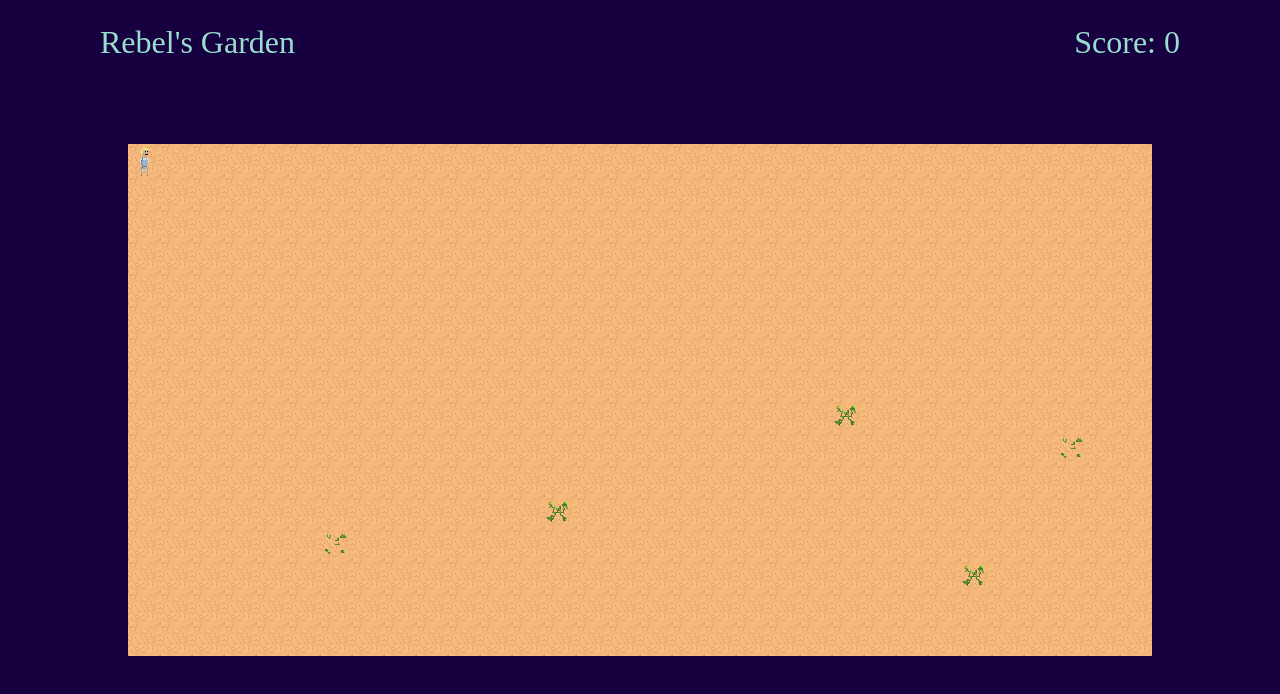
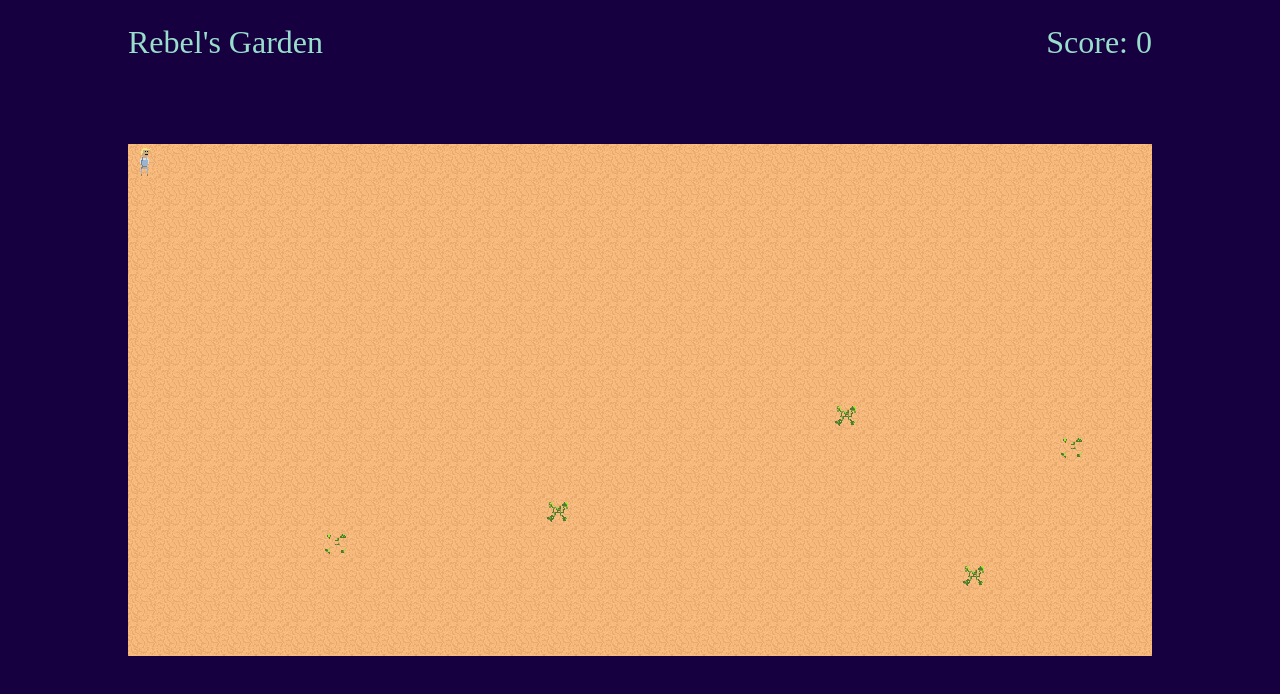
Before and after one commit to CapriciousRebel/GardeningGame, a plain HTML site: page index.html in a window 1280 px wide. Drawn offline with Linux system fonts and the light colour scheme.

Commit message:
Refactor: Fix the Top section

```diff
--- a/styles.css
+++ b/styles.css
@@ -24,7 +24,7 @@
   justify-content: center;
   align-items: center;
   padding-top: 24px;
-  padding-left: 100px;
+  padding-left: calc(50% - 512px);
   font-size: 32px;
   text-align: center;
 }
@@ -33,7 +33,7 @@
   color: #99ddcc;
   padding-top: 24px;
   font-size: 32px;
-  padding-right: 100px;
+  padding-right: calc(50% - 512px);
   text-align: center;
 }
 
```
